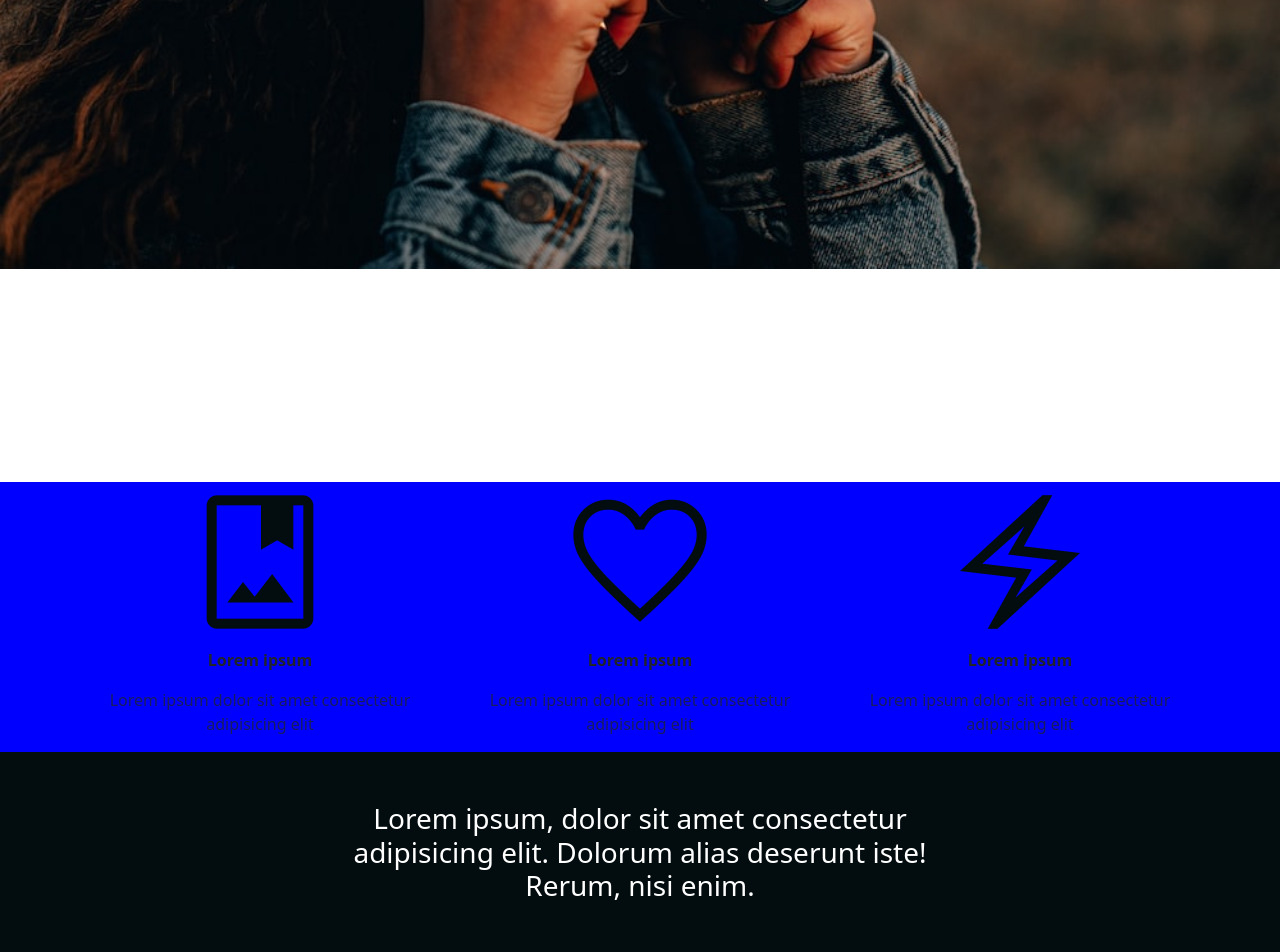
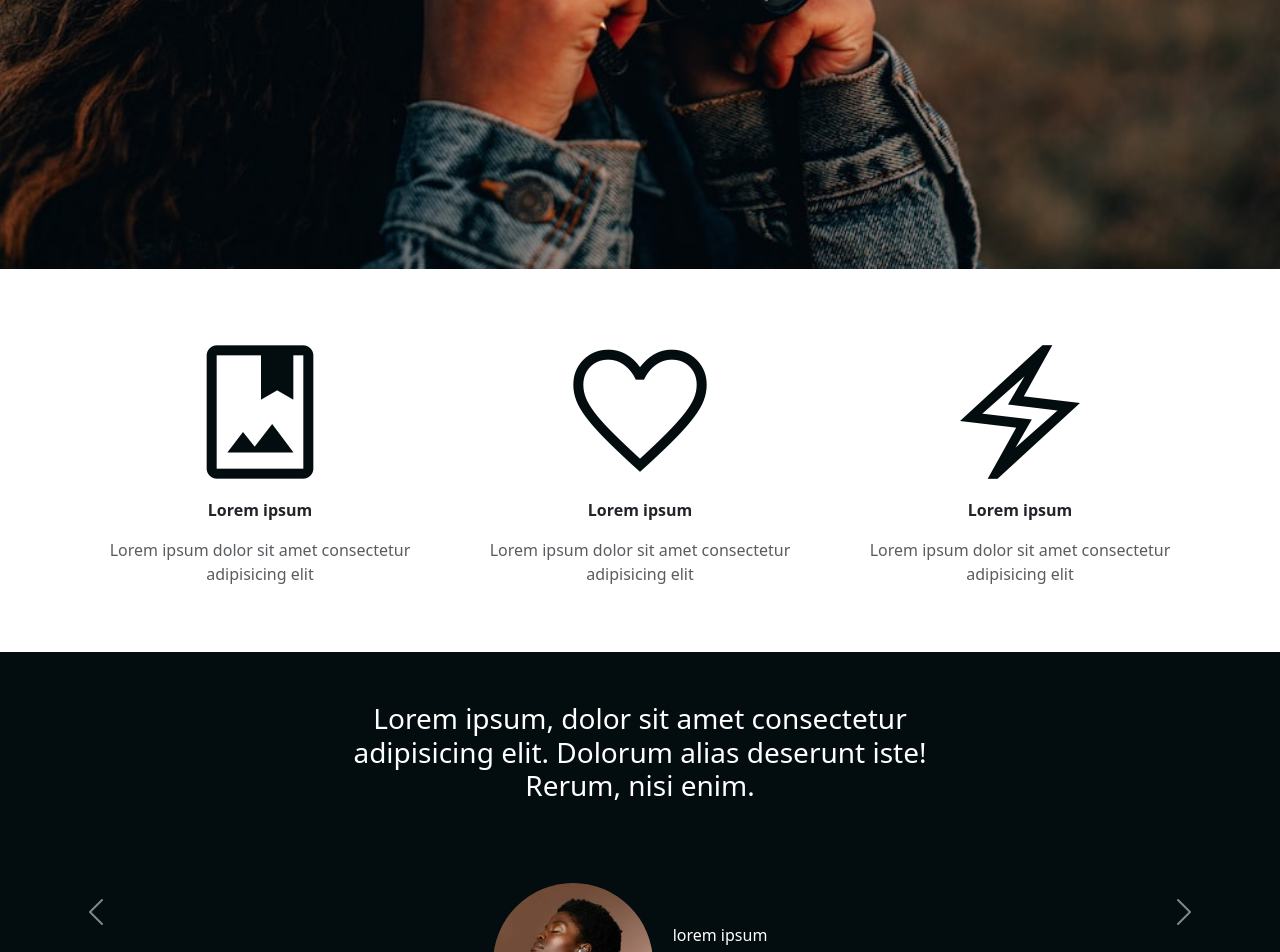
Before and after one commit to Ablacodeur/picturepro, a plain HTML site: page index.html in a window 1280 px wide. Shown: the part 585-1537 px from the top of the page. Drawn offline with nearby package versions, Linux system fonts and the light colour scheme.

Commit message:
desktop building done

```diff
--- a/index.html
+++ b/index.html
@@ -16,8 +16,8 @@
     <title>Picture&Pro</title>
 </head>
 <body class="container-fluide">
-    <header>
-        <img src="style/image/UNS1.jpg" class="hero" alt="">
+    <header class="container-fluide">
+        <img src="style/image/UNS1.jpg" class="hero " alt="">
         <nav class="navbar navbar-expand-lg fixed-top">
             <div class="container">
               <a class="navbar-brand h2" href="#">PP</a>
@@ -39,14 +39,15 @@
               </div>
             </div>
         </nav>
-        <div class="hero-text container  text-white">
-            <p class="h4 text-light">Lorem ipsum dolor sit amet, consectetur adipisicing elit</p>
-            <p class=" text-uppercase big-word ">Picture&pro</p>
-            <button type="button" class="btn btn-outline-light btn-lg hero-button ">Carpe Diem</button>
-        </div>
+
     </header>
     <section class="quality ">
-      <div class="container text-center ">
+      <div class=" container hero-text  text-white">
+        <p class="h4 text-light">Lorem ipsum dolor sit amet, consectetur adipisicing elit</p>
+        <p class=" text-uppercase big-word ">Picture&pro</p>
+        <button type="button" class="btn btn-outline-light btn-lg hero-button ">Carpe Diem</button>
+      </div>
+      <div class="container text-center quality-row ">
         <div class="row ">
           <div class="col-md-4  body-icon ">
             <span class="material-symbols-outlined">
--- a/style/style.css
+++ b/style/style.css
@@ -19,12 +19,19 @@ body{
     color: #030C0F;
 }
 .quality{
-    background-color: blue;
     padding: auto;
+    position: relative;
+
+}
+.quality-row{
+    margin-top: -150px;
 }
 .body-icon span{
     font-size: 20vh;
-    color: #030C0F
+    color: #030C0F;
+}
+.body-icon{
+    margin-bottom: 50px;
 }
 #testimony-carousel img{
     width: 20vh;
```
